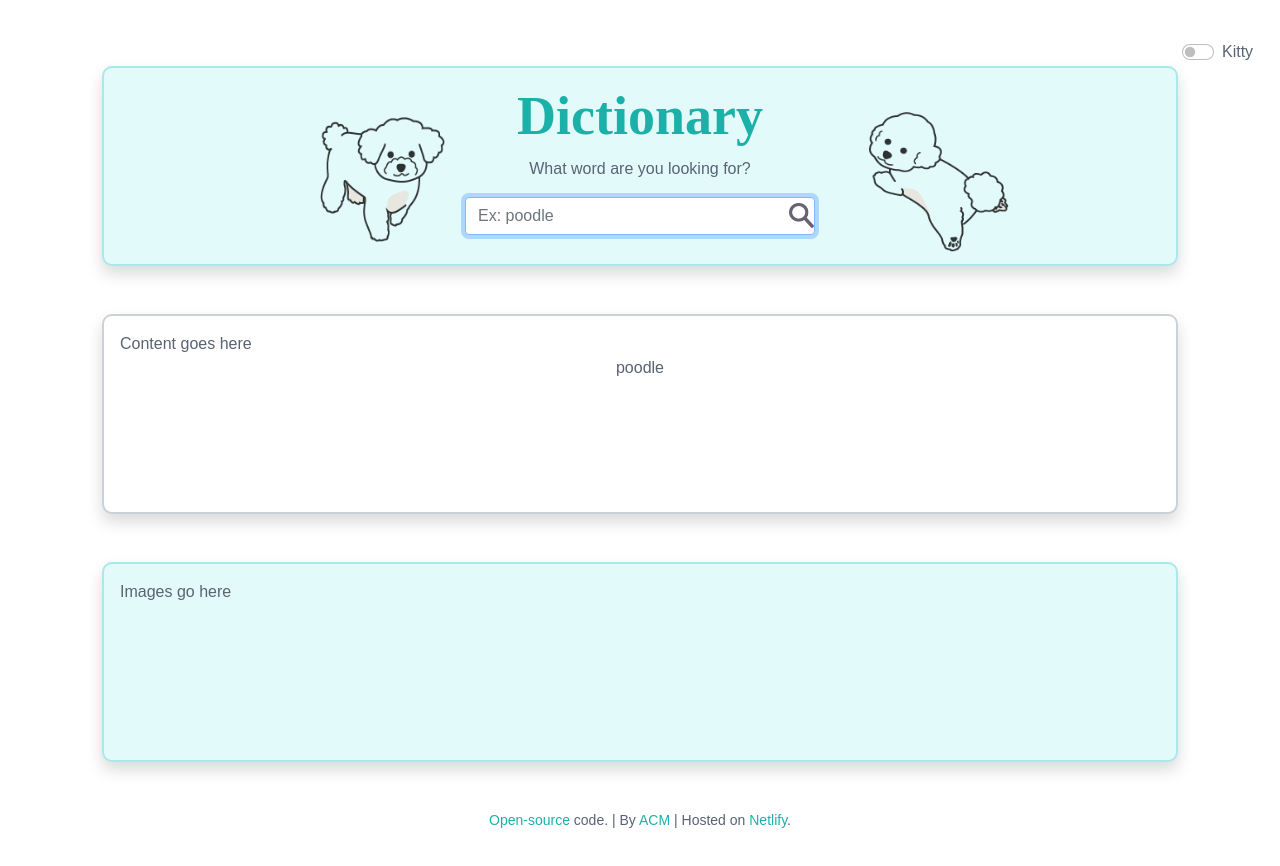
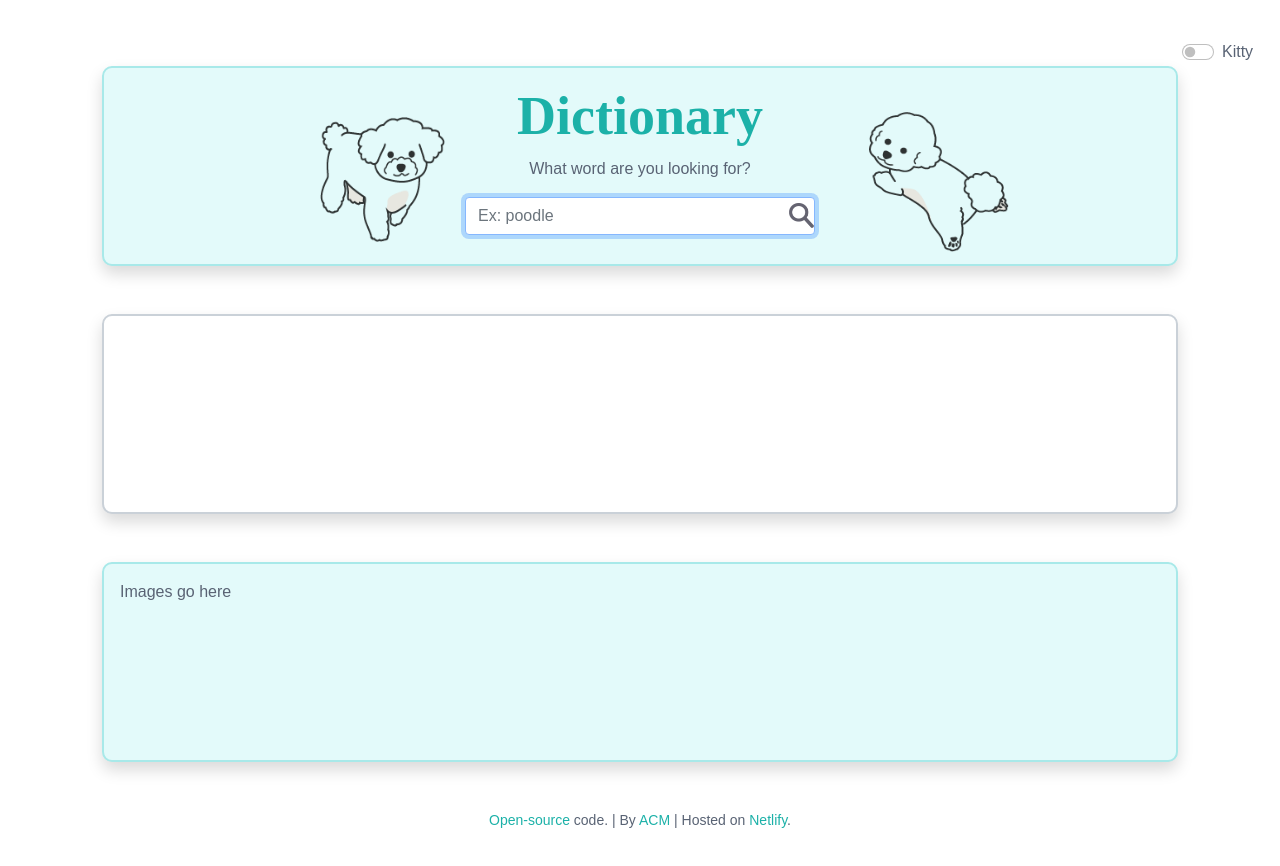
Before and after one commit to aileenchany/react-dictionary, a React (Create React App) app: page / in a window 1280 px wide. Shown: the top 866 px of the page. Built offline with nearby package versions, Linux system fonts and the light colour scheme; a web font is replaced by a local one.

Commit message:
Added dictionary api integration

```diff
--- a/package.json
+++ b/package.json
@@ -6,6 +6,7 @@
     "@testing-library/jest-dom": "^5.12.0",
     "@testing-library/react": "^11.2.7",
     "@testing-library/user-event": "^12.8.3",
+    "axios": "^0.21.1",
     "react": "^17.0.2",
     "react-dom": "^17.0.2",
     "react-scripts": "4.0.3",
--- a/src/App.js
+++ b/src/App.js
@@ -2,18 +2,33 @@ import React, {useState} from "react";
 import puppy from './img/puppy.png';
 import puppy2 from "./img/puppy2.png";
 import './App.css';
+import axios from "axios";
 
 export default function App() {
-  const [word, setWord] = useState("poodle"); //default word
+  const [keyword, setKeyword] = useState("poodle");
+  //const [loaded, setLoaded] = useState(true);
+  const [data, setData] = useState({});
 
-  function handleSubmit(event) {
+  function getData(response) {
+    console.log(response.data[0]);
+    setData({
+      definition: response.data[0].meanings[0].definitions[0],
+      //audio: response.data[0].phonetics[0].audio,
+      //phonetics: response.data[0].phonetics[0].text,
+      word: response.data[0].phonetics.word
+    });
+  }
+
+  function searchWord(event) {
     event.preventDefault();
-    //call api
+    //api documentation: https://dictionaryapi.dev/
+    let apiUrl = `https://api.dictionaryapi.dev/api/v2/entries/en_US/${keyword}`;
+    axios.get(apiUrl).then(getData);
+    //setLoaded(true);
   }
 
   function changeWord(event) {
-    setWord(event.target.value);
-    alert(event.target.value);
+    setKeyword(event.target.value);
   }
 
   return (
@@ -30,8 +45,7 @@ export default function App() {
           </div>
           <div className="col">
             <p>What word are you looking for?</p>
-
-            <form className="App-form clearfix inout-group" onSubmit={handleSubmit}>
+            <form className="App-form clearfix inout-group" onSubmit={searchWord}>
               <div className="col float-left">
                 <input
                 type="search"
@@ -50,8 +64,7 @@ export default function App() {
         </div>
       </header>
       <main className="App-main shadow p-3 mb-5">
-        Content goes here
-        <p>{word}</p>
+        <p>{data.word}</p>
       </main>
       <section className="App-section shadow p-3 mb-5">
         Images go here
```
Also changed, not shown: 1 other file (tests, documents, lock files or other folders).
